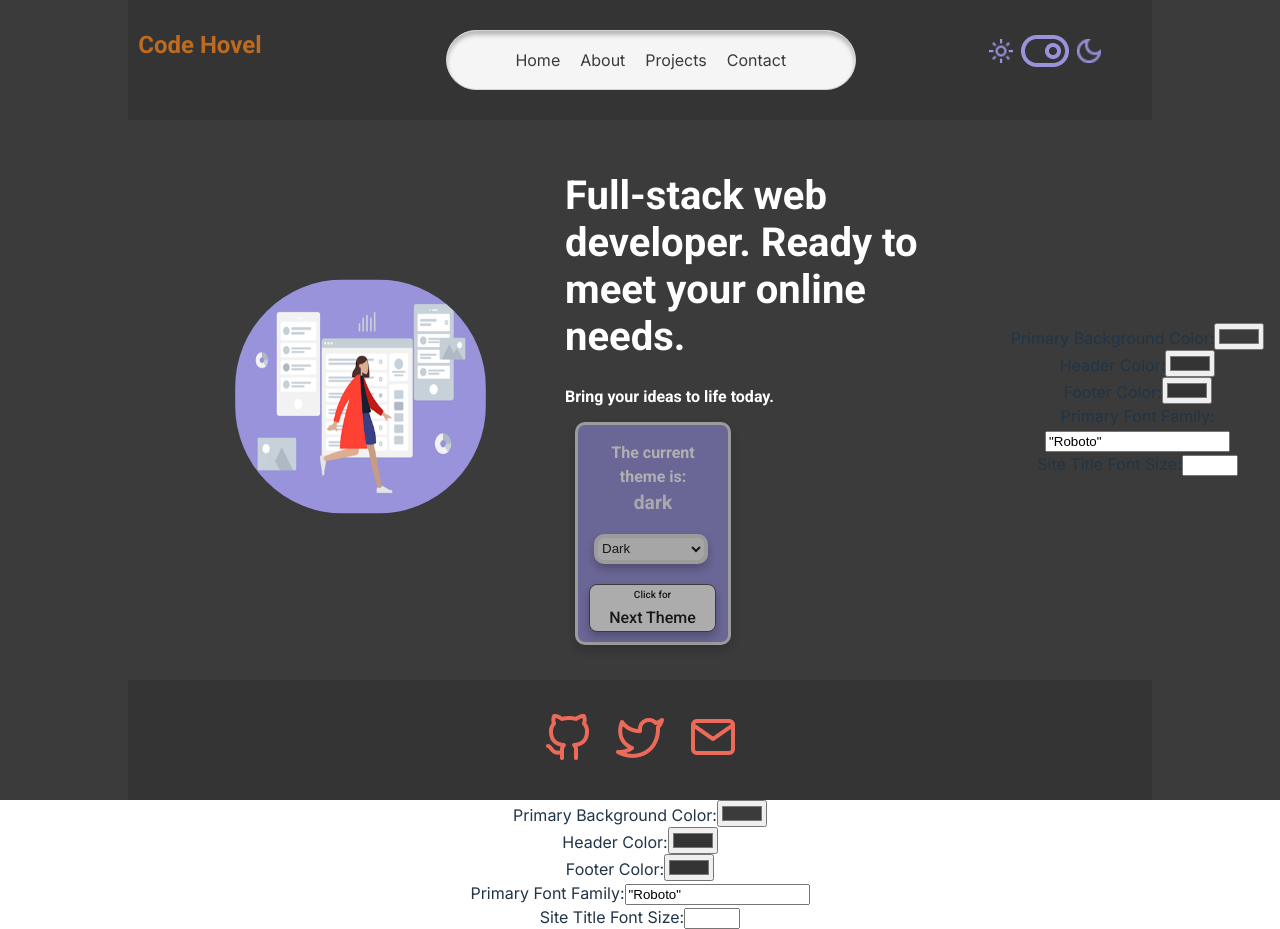
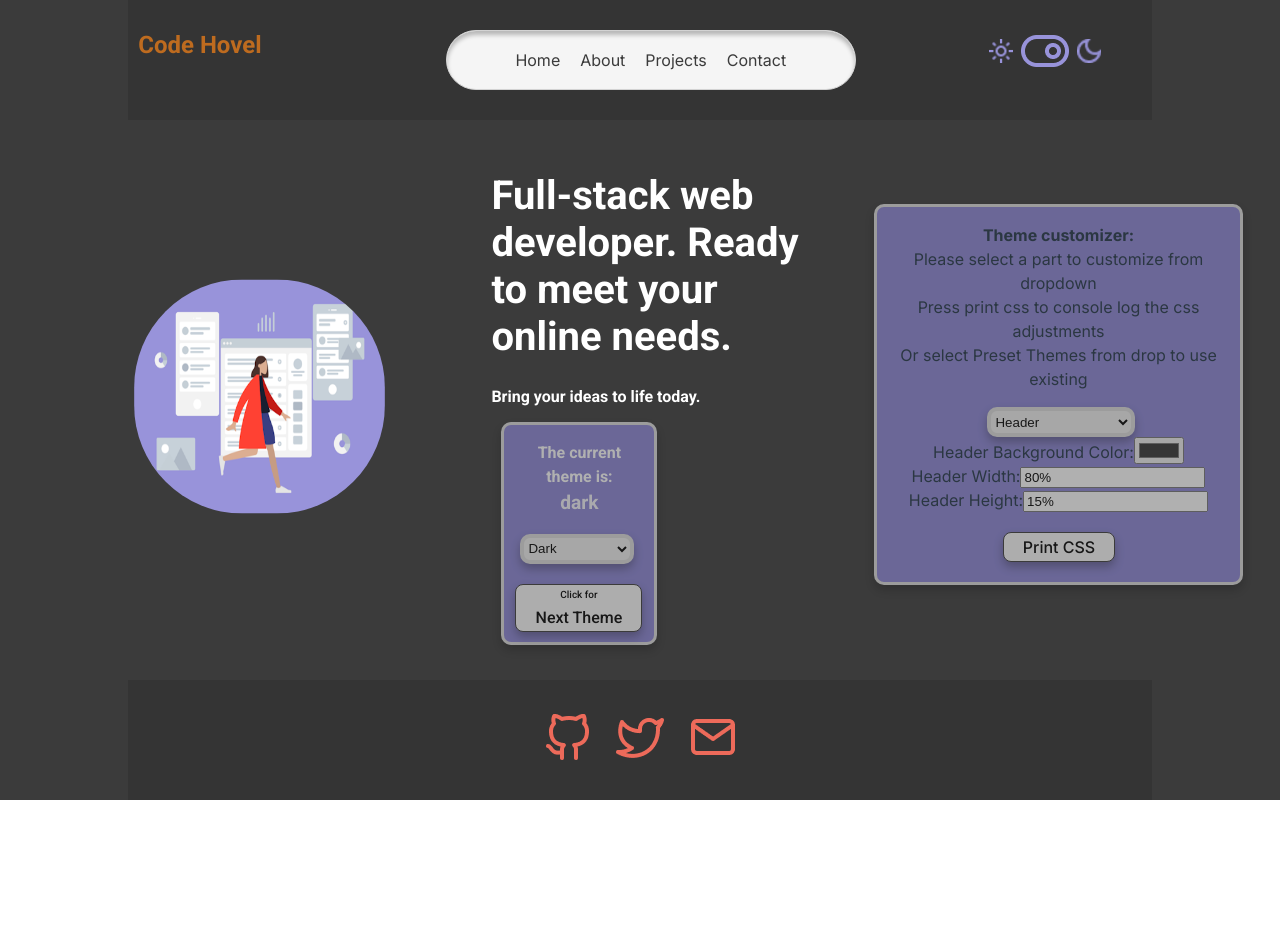
Before and after one commit to evanpixelgame/CodeHovel, a React (Vite) app: page / in a window 1280 px wide. After the commit the page ends 800 px from the top, so only its background shows below. Built offline with nearby package versions, Linux system fonts and the light colour scheme.

Commit message:
few adjustements

```diff
--- a/src/App.jsx
+++ b/src/App.jsx
@@ -13,7 +13,6 @@ function App() {
       <Header />
       <Main />
       <Footer />
-      <ThemeCustomizer />
     </div>
   );
 }
--- a/src/components/main/Main.css
+++ b/src/components/main/Main.css
@@ -15,7 +15,8 @@
 
 #home-content {
   display: flex;
-  padding-left: 20%;
+  padding-left: 10%;
+  justify-content: space-evenly;
   align-items: center;
 }
 
@@ -35,7 +36,7 @@
   /* HomeTextGroup */
 
   position: relative;
-  width: 50%;
+  width: 30%;
   text-align: left;
   font-style: normal;
   font-weight: 800;
@@ -53,11 +54,24 @@
   line-height: 19px;
 }
 
-#theme-selector {
+.theme-selector {
   border: 3px solid #ddd;
   max-width: 130px;
   margin: 10px;
   padding: 10px;
+  background-color: var(--theme-selector-bg-color);
+  opacity: 0.6;
+  box-shadow: 0px 5px 10px rgba(0, 0, 0, 0.3);
+  border-radius: 10px;
+  margin-top: 0px;
+  padding-top: 0px;
+}
+
+.theme-customizer {
+  border: 3px solid #ddd;
+  max-width: 28%;
+  margin: 10px;
+  padding: 20px;
   background-color: var(--theme-selector-bg-color);
   opacity: 0.6;
   box-shadow: 0px 5px 10px rgba(0, 0, 0, 0.3);
@@ -74,7 +88,7 @@ select {
   margin-left: 6px;
 }
 
-button#themeButton {
+.themeButton {
   box-shadow: 0px 5px 10px rgba(0, 0, 0, 0.3);
   border: 1px solid #3b3b3b;
   padding-bottom: 4px;
--- a/src/components/main/ThemeCustomizer.jsx
+++ b/src/components/main/ThemeCustomizer.jsx
@@ -1,4 +1,5 @@
 import React, { useState, useEffect } from "react";
+import ThemeSelector from "./ThemeSelector";
 
 const getCssVariableValue = (variableName) => {
   return getComputedStyle(document.documentElement)
@@ -49,6 +50,8 @@ const ThemeCustomizer = () => {
     socialLinksGap: getCssVariableValue("--social-links-gap") || "20%",
   });
 
+  const [selectedSection, setSelectedSection] = useState("header");
+
   useEffect(() => {
     for (const [key, value] of Object.entries(themeProperties)) {
       const cssVariableName = `--${key
@@ -59,7 +62,6 @@ const ThemeCustomizer = () => {
   }, [themeProperties]);
 
   const handleInputChange = (property, value) => {
-    // Append 'px' to the value if it's a number (assuming it's always a number in your case)
     let formattedValue = typeof value === "number" ? `${value}px` : value;
     if (property === "primaryFontFamily" && !value.startsWith('"')) {
       formattedValue = `"${value}`; // Add quotes around the value
@@ -71,56 +73,114 @@ const ThemeCustomizer = () => {
     }));
   };
 
+  const renderControls = () => {
+    switch (selectedSection) {
+      case "header":
         return (
-    <div className="theme-customizer">
+          <>
             <div>
-        <label>Primary Background Color:</label>
-        <input
-          type="color"
-          value={themeProperties.primaryBgColor}
-          onChange={(e) => handleInputChange("primaryBgColor", e.target.value)}
-        />
-      </div>
-      <div>
-        <label>Header Color:</label>
+              <label>Header Background Color:</label>
               <input
                 type="color"
                 value={themeProperties.headerBgColor}
-          onChange={(e) => handleInputChange("headerBgColor", e.target.value)}
-        />
-      </div>
-
-      <div>
-        <label>Footer Color:</label>
-        <input
-          type="color"
-          value={themeProperties.footerBgColor}
-          onChange={(e) => handleInputChange("footerBgColor", e.target.value)}
-        />
-      </div>
-      <div>
-        <label>Primary Font Family:</label>
-        <input
-          type="text"
-          value={themeProperties.primaryFontFamily}
                 onChange={(e) =>
-            handleInputChange("primaryFontFamily", e.target.value)
+                  handleInputChange("headerBgColor", e.target.value)
                 }
               />
             </div>
             <div>
-        <label>Site Title Font Size:</label>
+              <label>Header Width:</label>
               <input
-          type="number"
-          value={themeProperties.siteTitleFontSize}
+                type="text"
+                value={themeProperties.headerWidth}
                 onChange={(e) =>
-            handleInputChange("siteTitleFontSize", e.target.value)
+                  handleInputChange("headerWidth", e.target.value)
                 }
-          min="10"
-          max="50"
               />
             </div>
-      {/* Add more inputs for other properties */}
+            <div>
+              <label>Header Height:</label>
+              <input
+                type="text"
+                value={themeProperties.headerHeight}
+                onChange={(e) =>
+                  handleInputChange("headerHeight", e.target.value)
+                }
+              />
+            </div>
+          </>
+        );
+      case "footer":
+        return (
+          <>
+            <div>
+              <label>Footer Background Color:</label>
+              <input
+                type="color"
+                value={themeProperties.footerBgColor}
+                onChange={(e) =>
+                  handleInputChange("footerBgColor", e.target.value)
+                }
+              />
+            </div>
+            <div>
+              <label>Footer Width:</label>
+              <input
+                type="text"
+                value={themeProperties.footerWidth}
+                onChange={(e) =>
+                  handleInputChange("footerWidth", e.target.value)
+                }
+              />
+            </div>
+            <div>
+              <label>Footer Height:</label>
+              <input
+                type="text"
+                value={themeProperties.footerHeight}
+                onChange={(e) =>
+                  handleInputChange("footerHeight", e.target.value)
+                }
+              />
+            </div>
+          </>
+        );
+      case "presetThemes":
+        return <ThemeSelector />;
+
+      default:
+        return null;
+    }
+  };
+
+  return (
+    <div className="theme-customizer">
+      <p>
+        <strong>Theme customizer:</strong>
+        <br />
+        Please select a part to customize from dropdown
+        <br />
+        Press print css to console log the css adjustments
+        <br />
+        Or select Preset Themes from drop to use existing
+      </p>
+      <select
+        value={selectedSection}
+        onChange={(e) => setSelectedSection(e.target.value)}
+      >
+        <option value="header">Header</option>
+        <option value="main">Main</option>
+        <option value="footer">Footer</option>
+        <option value="siteTitle">Site Title</option>
+        <option value="customThemeTool">Custom Theme Tool</option>
+        <option value="presetThemes">Preset Themes</option>
+      </select>
+
+      {renderControls()}
+
+      <button type="button" className="themeButton">
+        Print CSS
+      </button>
     </div>
   );
 };
--- a/src/components/main/ThemeSelector.jsx
+++ b/src/components/main/ThemeSelector.jsx
@@ -26,13 +26,7 @@ function ThemeSelector() {
 
   return (
     <>
-      <div
-        id="theme-selector"
-        style={{
-          background: theme.background,
-          color: theme.color,
-        }}
-      >
+      <div className="theme-selector">
         <p id="theme-text">
           The current theme is: <br />
           <span className="theme-name">{theme}</span>
@@ -48,7 +42,7 @@ function ThemeSelector() {
             <option value="full-border-dark">Full Border D</option>
             <option value="full-border-light">Full Border L</option>
           </select>
-          <button id="themeButton" onClick={handleNextTheme}>
+          <button className="themeButton" onClick={handleNextTheme}>
             <span
               style={{
                 fontSize: "10px",
```
Also changed, not shown: src/components/main/ThemeCustomizerDraft.jsx (+33 -28 lines). Lines whose indentation alone changed are shown as unchanged.
